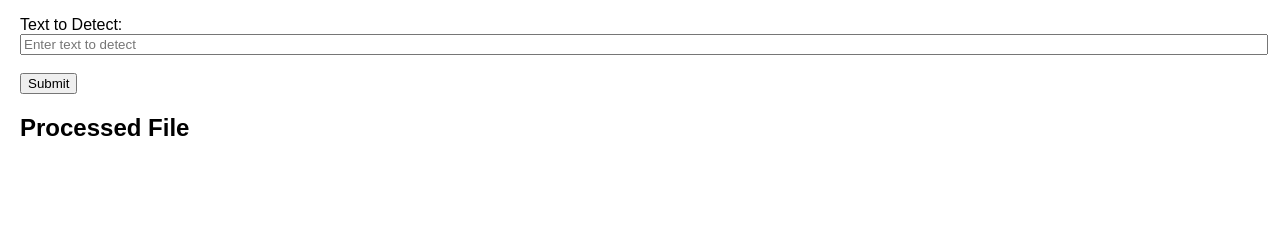
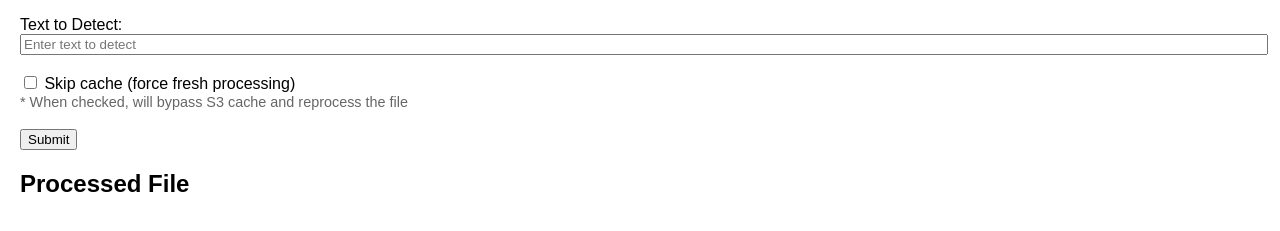
Before and after one commit to nnikunjt/masking, a plain HTML site: page index.html in a window 1280 px wide. Shown: the part 139-370 px from the top of the page. Drawn offline with Linux system fonts and the light colour scheme.

Commit message:
Add checkbox to skip cache processing
Added a checkbox to skip cache processing with an explanation.

```diff
--- a/index.html
+++ b/index.html
@@ -55,7 +55,13 @@
     <br>
     <label for="text_to_detect">Text to Detect:</label><br>
     <input type="text" id="text_to_detect" name="text_to_detect" placeholder="Enter text to detect" required style="width: 100%;"><br><br>
-
+    <label>
+      <input type="checkbox" id="skip_cache" name="skip_cache">
+      Skip cache (force fresh processing)
+    </label>
+    <br>
+    <span style="color: #666; font-size: 0.9em;">* When checked, will bypass S3 cache and reprocess the file</span>
+    <br><br>
     <button type="submit">Submit</button>
   </form>
 
```
